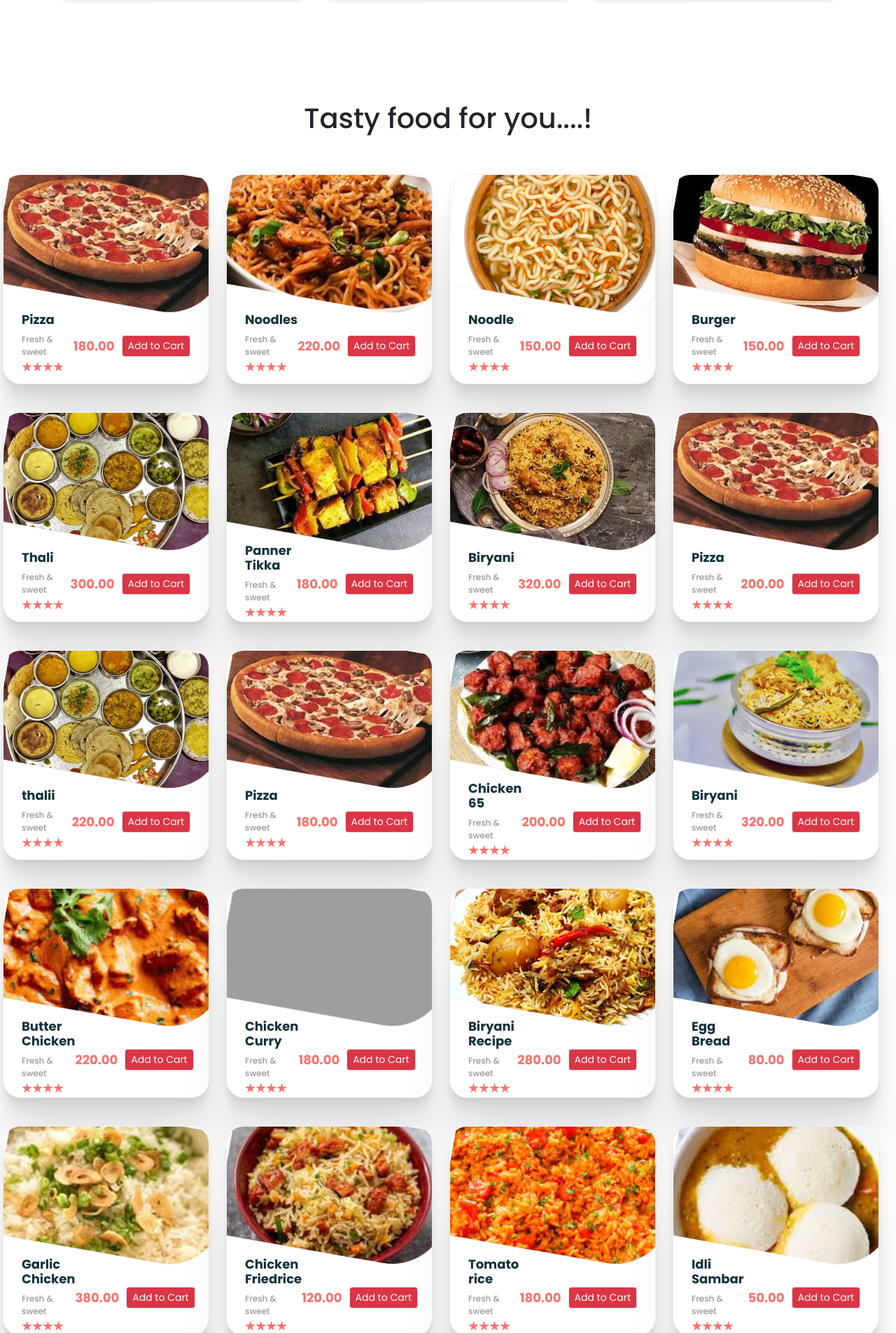
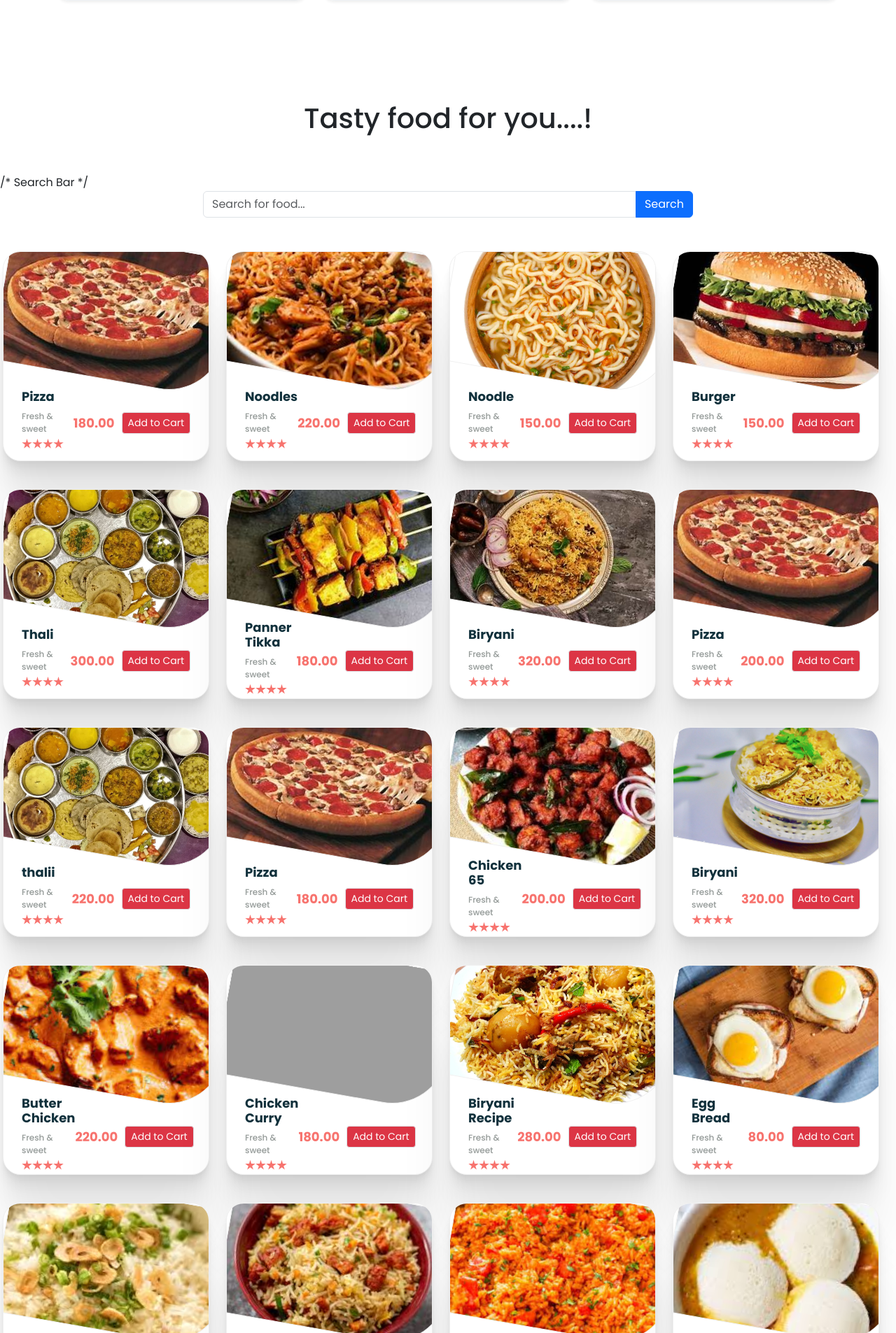
Before and after one commit to Dipesh-Chadgal/InfosysProject, a Django app: page /menu/ in a window 1280 px wide. Shown: the part 821-2726 px from the top of the page at 70% size. Run offline with Django 5.2, Linux system fonts and the light colour scheme; a user stored in the database is signed in; data comes from the database, SQL or seed files in the repository; both versions use the stored data as it was after the commit; some web fonts are replaced; grey boxes are pictures that could not be loaded.

Commit message:
Search bar

```diff
--- a/Food Ordering/foodOrderSystem/customer/templates/contact.html
+++ b/Food Ordering/foodOrderSystem/customer/templates/contact.html
@@ -7,7 +7,7 @@
     <meta name="viewport" content="width=device-width, initial-scale=1, shrink-to-fit=no">
 
     <!-- Bootstrap CSS -->
-    <link rel="stylesheet" href="{% static 'contcss.css' %}">
+    <link rel="stylesheet" href={% static 'contcss.css' %}>
     <link rel="stylesheet" href="https://cdn.jsdelivr.net/npm/bootstrap@4.4.1/dist/css/bootstrap.min.css" integrity="sha384-Vkoo8x4CGsO3+Hhxv8T/Q5PaXtkKtu6ug5TOeNV6gBiFeWPGFN9MuhOf23Q9Ifjh" crossorigin="anonymous">
 
     <title>Contact Us</title>
--- a/Food Ordering/foodOrderSystem/customer/templates/home.html
+++ b/Food Ordering/foodOrderSystem/customer/templates/home.html
@@ -1,4 +1,4 @@
-{%load static%}
+{% load static %}
 <!DOCTYPE html>
 <html lang="en">
 <head>
--- a/Food Ordering/foodOrderSystem/customer/templates/thank_you.html
+++ b/Food Ordering/foodOrderSystem/customer/templates/thank_you.html
@@ -63,7 +63,7 @@
   <body>
     <div class="thank-you-container">
       <h1>Thank You!</h1>
-      <p>Your message has been received.</p>
+      <p>Your response has been received.</p>
       <p>Thank you for reaching out to us! We will get back to you soon.</p>
       <p>— Habibi Foods</p>
       <a href="{% url 'Home' %}" class="btn btn-primary mt-4">Return to Home</a>
--- a/Food Ordering/foodOrderSystem/foodOrderSystem/urls.py
+++ b/Food Ordering/foodOrderSystem/foodOrderSystem/urls.py
@@ -42,6 +42,7 @@ urlpatterns = [
     path('cart/', orderviews.Cart, name='cart'),
 
 
+
 ]
 
 if settings.DEBUG:
--- a/Food Ordering/foodOrderSystem/menu/templates/index1.html
+++ b/Food Ordering/foodOrderSystem/menu/templates/index1.html
@@ -165,6 +165,25 @@
             border-color: #508eff; /* Change border color on hover */
             background-color: transparent; /* Change background color on hover */
         }
+
+        /* Custom style for the search bar */
+    .custom-search {
+        max-width: 700px; /* Set max-width for the search bar */
+        margin: 0 auto; /* Center the search bar horizontally */
+    }
+
+    /* Adjust the size of the input field */
+    .custom-search .form-control {
+        border-top-right-radius: 0; /* Ensure rounded corners for input field */
+        border-bottom-right-radius: 0; /* Ensure rounded corners for input field */
+    }
+
+    /* Adjust the size of the search button */
+    .custom-search .btn {
+        border-top-left-radius: 0; /* Ensure rounded corners for button */
+        border-bottom-left-radius: 0; /* Ensure rounded corners for button */
+    }
+
     </style>
     <section class="justify-content-evenly">
         <div class="container my-5">
@@ -205,6 +224,17 @@
     <div class="container-fluid text-center d-flex justify-content-center flex-wrap py-5">
         <h1>Tasty food for you....!</h1>
     </div>
+
+    /* Search Bar */
+
+    <form method="GET" action="{% url 'menu' %}" class="mb-5">
+        <div class="input-group custom-search">
+            <input type="text" name="q" placeholder="Search for food..." class="form-control"
+                value="{{ request.GET.q }}">
+            <button type="submit" class="btn btn-primary">Search</button>
+        </div>
+    </form>
+
 
     <section class="cards d-flex justify-content-evenly flex-wrap">
         {% if foodItems is None %}
--- a/Food Ordering/foodOrderSystem/menu/views.py
+++ b/Food Ordering/foodOrderSystem/menu/views.py
@@ -1,14 +1,20 @@
 from django.shortcuts import render
 from django.contrib.auth.decorators import login_required
 from django.contrib.auth import get_user_model
-from restaurant.models import foodItems,restaurantUser
+from restaurant.models import foodItems, restaurantUser
+from django.db.models import Q
 
 User = get_user_model()
 
 @login_required
 def menu(request):
     user = request.user
+    query = request.GET.get('q')
     foods = foodItems.objects.all()
+
+    if query:
+        foods = foods.filter(Q(name__icontains=query))
+
     cartEmpty = True
     if hasattr(user, 'customeruser'):
         name = user.customeruser.name
@@ -30,9 +36,11 @@ def menu(request):
         request.session['cart'] = cart
 
     list_restaurant = restaurantUser.objects.all()
-    for i in list_restaurant:
 
-        print(i.restaurantName)
-
-    print('cart', request.session['cart'])
-    return render(request, 'index1.html', {'name': name, 'foodItems': foods, 'cart': request.session.get('cart', {}), 'Empty':cartEmpty, 'restaurant_list':list_restaurant})
+    return render(request, 'index1.html', {
+        'name': name,
+        'foodItems': foods,
+        'cart': request.session.get('cart', {}),
+        'Empty': cartEmpty,
+        'restaurant_list': list_restaurant
+    })
```
Also changed, not shown: Food Ordering/foodOrderSystem/customer/templates/thankyou.html (deleted, +0 -12 lines), Food Ordering/foodOrderSystem/db.sqlite3, Food Ordering/foodOrderSystem/media/images/Tandoori_chicken_94iXJbs.jpg (added).
